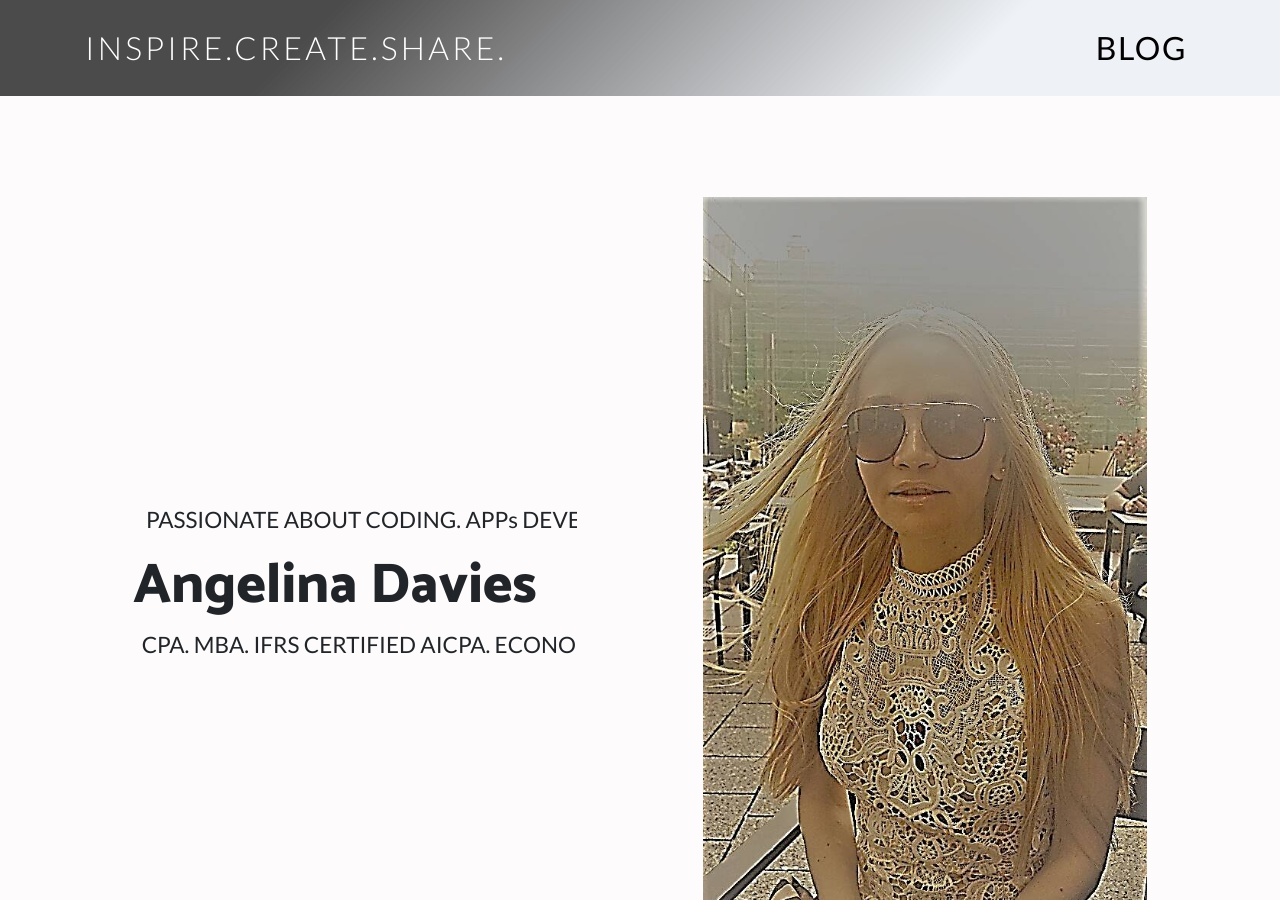
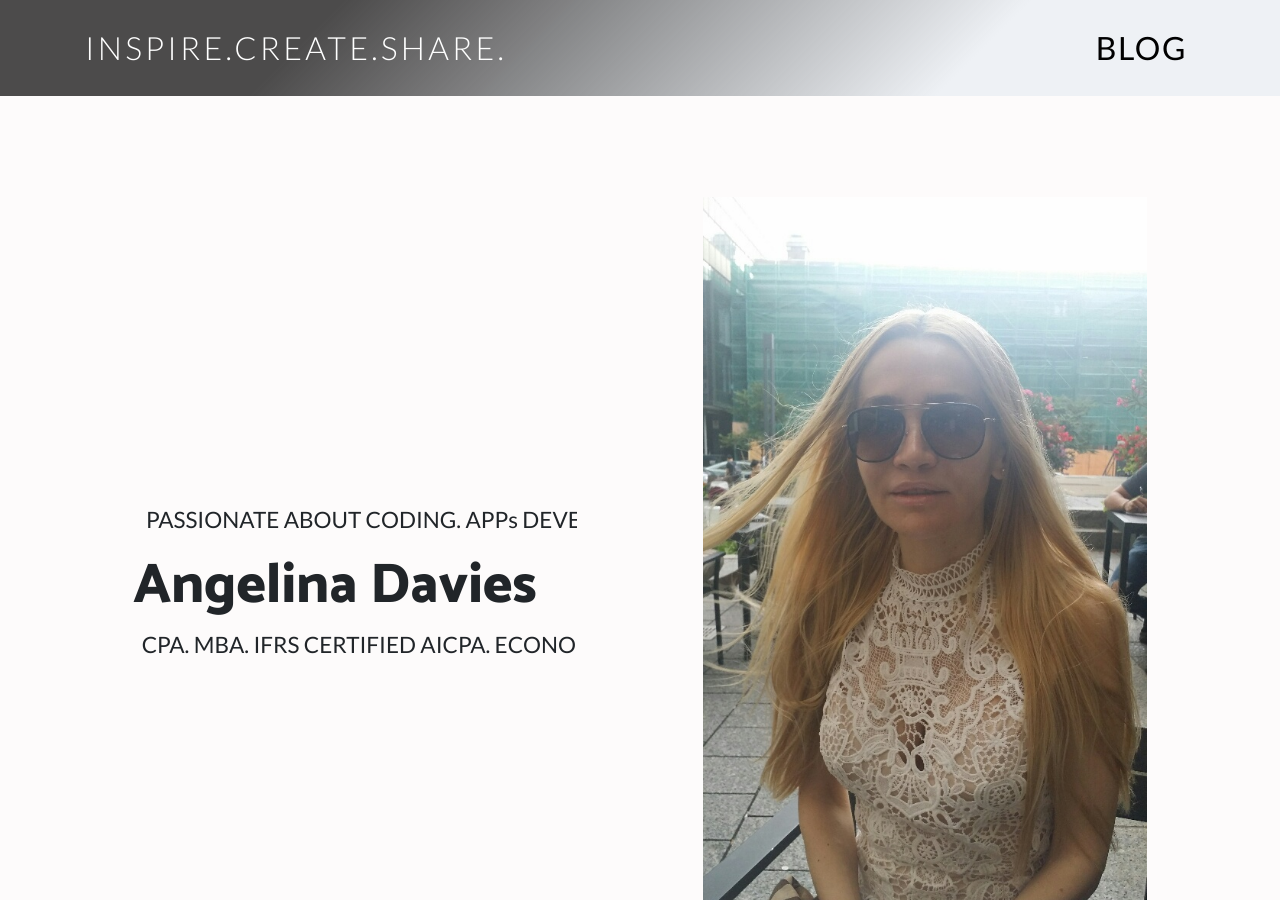
Before and after one commit to angelyna/angelina, a Jekyll site: the page built from index.html, in a window 1280 px wide and 900 px high. Built offline with Jekyll 4.4.1, drawn with Linux system fonts in a browser that asks for light colours; nearby versions of some CDN libraries.

Commit message:
Update index.html

```diff
--- a/index.html
+++ b/index.html
@@ -9,7 +9,7 @@
       <div class="row align-items-center">
         <div class="col-lg-6 order-lg-2">
           <div class="p-5">
-            <img class="img-fluid" src="img/Angelina (3.3).jpg" alt="Angelina Davies">
+            <img class="img-fluid" src="img/Angelina.jpg" alt="Angelina Davies">
           </div>
         </div>
         <div class="col-lg-6 order-lg-1">
```
